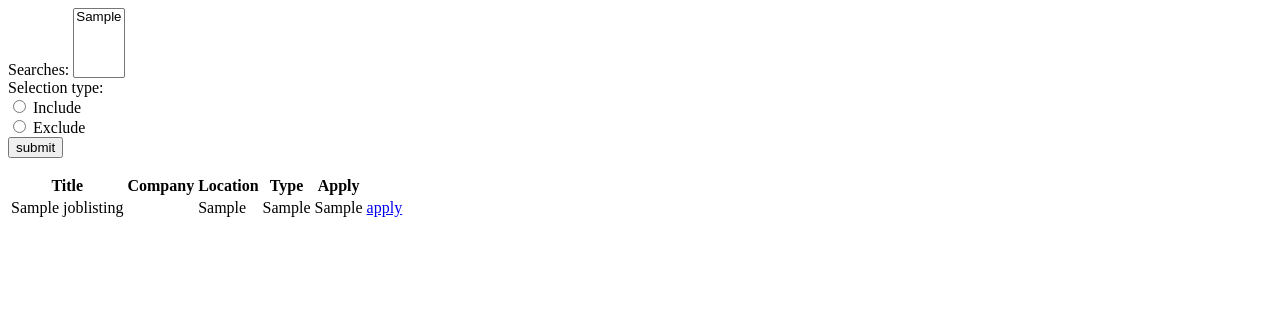
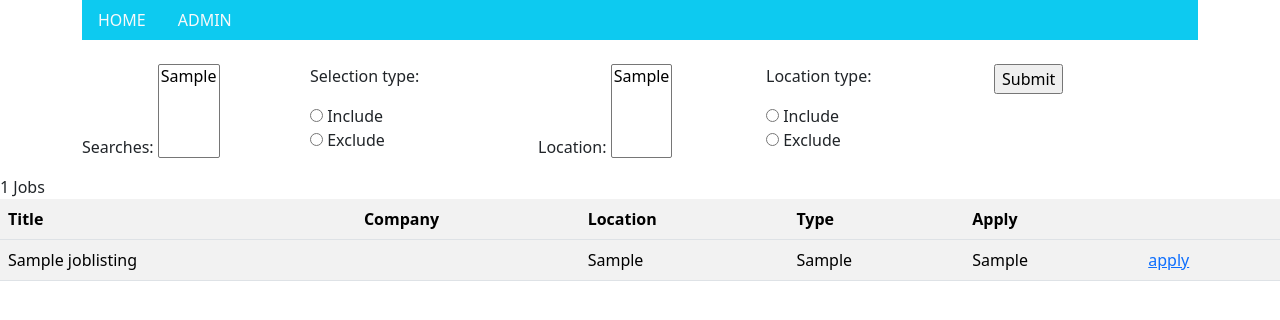
Before and after one commit to massrb/jsearch, a Django app: page /jobsearch/ in a window 1280 px wide. Shown: the top 320 px of the page. Run offline with Django 4.2, Linux system fonts and the light colour scheme; tables that the repository leaves empty hold one stand-in row (values such as "Sample post"); some libraries are stand-ins or nearby versions.

Commit message:
added bootstrap, more complete filtering and job key

```diff
--- a/jobsearch/forms.py
+++ b/jobsearch/forms.py
@@ -1,5 +1,5 @@
 from django import forms
-from jobsearch.models import JobSearch
+from jobsearch.models import JobSearch, LocationSearch
 
 class JobSearchForm(forms.Form):
   recs = JobSearch.objects.filter(active=True)
@@ -21,3 +21,24 @@ class SelectTypeForm(forms.Form):
   )
   selection_type = forms.ChoiceField(widget=forms.RadioSelect,
                                           choices=OPTIONS)
+
+class LocationSearchForm(forms.Form):
+  recs = LocationSearch.objects.filter(active=True)
+  choices = map(lambda r: [str(r.id), r.location], recs)
+  location = forms.MultipleChoiceField(
+    widget=forms.SelectMultiple,
+    choices=choices,
+  )
+  def clean(self):
+
+    # data from the form is fetched using super function
+    super(LocationSearchForm, self).clean()
+    return self.cleaned_data
+
+class LocationTypeForm(forms.Form):
+  OPTIONS = (
+    ("inc", "Include"),
+    ("exc", "Exclude"),
+  )
+  location_type = forms.ChoiceField(widget=forms.RadioSelect,
+                                          choices=OPTIONS)
--- a/jobsearch/models.py
+++ b/jobsearch/models.py
@@ -1,6 +1,7 @@
 import datetime
 from django.utils import timezone
 from django.db import models
+import re
 
 # Create your models here.
 
@@ -14,6 +15,7 @@ class LocationSearch(models.Model):
   platform = models.CharField(max_length=50)
   local_search = models.BooleanField(default=False)
   active = models.BooleanField(default=True)
+
 
 class JobListing(models.Model):
   job_link = models.CharField(max_length=350)
@@ -29,3 +31,17 @@ class JobListing(models.Model):
   update_time = models.DateTimeField(auto_now=True)
   job_search = models.ForeignKey(JobSearch, on_delete=models.CASCADE)
   search_location = models.ForeignKey(LocationSearch, on_delete=models.CASCADE)
+  jkey = models.CharField(max_length=100)
+
+  def job_key(self):
+    try:
+      mat = re.search(".*\?jk=([^&]+)", self.job_link)
+      return mat[1]
+    except Exception as e:
+      return ''
+
+  def set_jkey(self):
+    jk = self.job_key()
+    if jk != '':
+      self.jkey = jk
+      self.save()
--- a/jobsearch/templates/jobsearch/index.html
+++ b/jobsearch/templates/jobsearch/index.html
@@ -1,16 +1,56 @@
 {% load static %}
 
+<!DOCTYPE html>
+<html>
+<head>
+  {% load bootstrap5 %}
+  {% bootstrap_css %}
+  {% bootstrap_javascript %}
   <link rel="stylesheet" href="{% static 'jobsearch/style.css' %}">
+</head>
 
-<form method='post'>
+<body>
+
+<div class="container">
+  <ul class="nav bg-info">
+    <li class="nav-item">
+      <a class="nav-link link-light" href="/jobsearch">HOME</a>
+    </li>
+    <li class="nav-item">
+      <a class="nav-link link-light" href="/admin">ADMIN</a>
+    </li>
+  </ul>
+  {% block content %}
+  {% endblock %}
+</div>
+</br>
+
+<form method='post' class="form-inline">
   {% csrf_token %}
-    {{ jobsearch.as_table }}
-    </br>
-    {{ select_type.as_table }}
-    <input type='submit' value='submit'>
+
+  <div class="container">
+    <div class="row">
+      <div class="col-sm">
+        {{ jobsearch.as_p }}
+      </div>
+      <div class="col-sm">
+        {{ select_type.as_p }}
+      </div>
+      <div class="col-sm">
+        {{ loc_search.as_p }}
+      </div>
+      <div class="col-sm">
+        {{ loc_type.as_p }}
+      </div>
+      <div class="col-sm">
+         <input type="submit"/>
+      </div>
+    </div>
+  </div>
 </form>
 
-<table>
+<div>{{jobs|length}} Jobs</div>
+<table class="table table-striped">
    <tr>
      <th>Title</th>
      <th>Company</th>
@@ -19,6 +59,7 @@
      <th>Apply</th>
      <th></th>
    </tr>
+   <tbody>
    {% for jb in jobs %}
      <tr>
        <td>{{jb.job_title}}</td>
@@ -29,4 +70,7 @@
        <td><a href="http://www.indeed.com/{{jb.job_link}}" target="_blank">apply</a></td>
      </tr>
    {% endfor %}
+ </tbody>
 </table>
+</body>
+</html>
--- a/jobsearch/views.py
+++ b/jobsearch/views.py
@@ -3,7 +3,7 @@ from django.views.decorators.csrf import csrf_protect
 from django.urls import reverse
 from django.utils.http import urlencode
 from jobsearch.models import JobSearch, LocationSearch, JobListing
-from .forms import SelectTypeForm, JobSearchForm
+from .forms import SelectTypeForm, JobSearchForm, LocationSearchForm, LocationTypeForm
 
 # Create your views here.
 from django.http import HttpResponse
@@ -17,28 +17,36 @@ def index(request):
   if request.method == 'POST':
     js_form = JobSearchForm(request.POST)
     filt_type = SelectTypeForm(request.POST)
-    if js_form.is_valid() and filt_type.is_valid():
+    loc_form = LocationSearchForm(request.POST)
+    ltype_form = LocationTypeForm(request.POST)
+    if js_form.is_valid() and filt_type.is_valid() and loc_form.is_valid() and ltype_form.is_valid():
       fld = js_form.cleaned_data # ['id_searches']
       ftyp = filt_type.cleaned_data
+      locfld = loc_form.cleaned_data
+      ltype = ltype_form.cleaned_data
       redirect_url = reverse('index')
-      parameters = urlencode({'js': ','.join(fld['searches']), 'filter': ftyp['selection_type']})
+      parameters = urlencode({'js': ','.join(fld['searches']),
+                             'filter': ftyp['selection_type'],
+                             'loc': ','.join(locfld['location']),
+                             'ltyp': ltype['location_type']})
+
       return redirect(f'{redirect_url}?{parameters}')
     else:
       for field in js_form:
         print(f"Field Error for field {field.name}:  {field.errors}")
+      for field in filt_type:
+        print(f"Filter Field Error for field {field.name}:  {field.errors}")
       return render(request, "index.html", {'form':js_form})
   else:
+    print('stype', search_type)
     rec_ids = [] if search_type in [None,''] else [int(numeric_string) for numeric_string in search_type.split(',')]
     if len(rec_ids) != 0:
       js = JobSearch.objects.filter(id__in=rec_ids)
-      print(f'{len(js)} jsearch objects')
+
     loc_ids = [] if loc in [None,''] else [int(numeric_string) for numeric_string in loc.split(',')]
     if (len(loc_ids)) != 0:
       loc_recs = LocationSearch.objects.filter(id__in=loc_ids)
-
-
     jobs = JobListing.objects.all()
-
     if 'js' in locals() and js.exists():
       if select_type == 'inc':
         jobs = jobs.filter(job_search__in=js)
@@ -52,6 +60,13 @@ def index(request):
         jobs = jobs.exclude(search_location__in=loc_recs)
 
     print(f'{len(jobs)} jobs')
+
     select_form = SelectTypeForm(initial={'selection_type': select_type})
     jobsearch_form = JobSearchForm(initial={'searches': search_type.split(',')})
-    return render(request, "index.html", {'jobs': jobs, 'select_type': select_form, 'jobsearch': jobsearch_form})
+    location_form = LocationSearchForm(initial={'location': loc.split(',')})
+    loctype_form = LocationTypeForm(initial={'location_type': loc_type})
+
+    return render(request, "index.html", {'jobs': jobs, 'select_type': select_form,
+                                          'jobsearch': jobsearch_form,
+                                          'loc_search': location_form,
+                                          'loc_type': loctype_form})
--- a/mysite/settings.py
+++ b/mysite/settings.py
@@ -39,6 +39,7 @@ INSTALLED_APPS = [
     'django.contrib.sessions',
     'django.contrib.messages',
     'django.contrib.staticfiles',
+    'bootstrap5'
 ]
 
 MIDDLEWARE = [
```
Also changed, not shown: jobsearch/admin.py (+7 -3 lines), jobsearch/management/commands/scrape.py (+12 -3 lines), jobsearch/migrations/0003_joblisting_jkey_alter_jobsearch_platform.py (added). Lines whose indentation alone changed are shown as unchanged.
